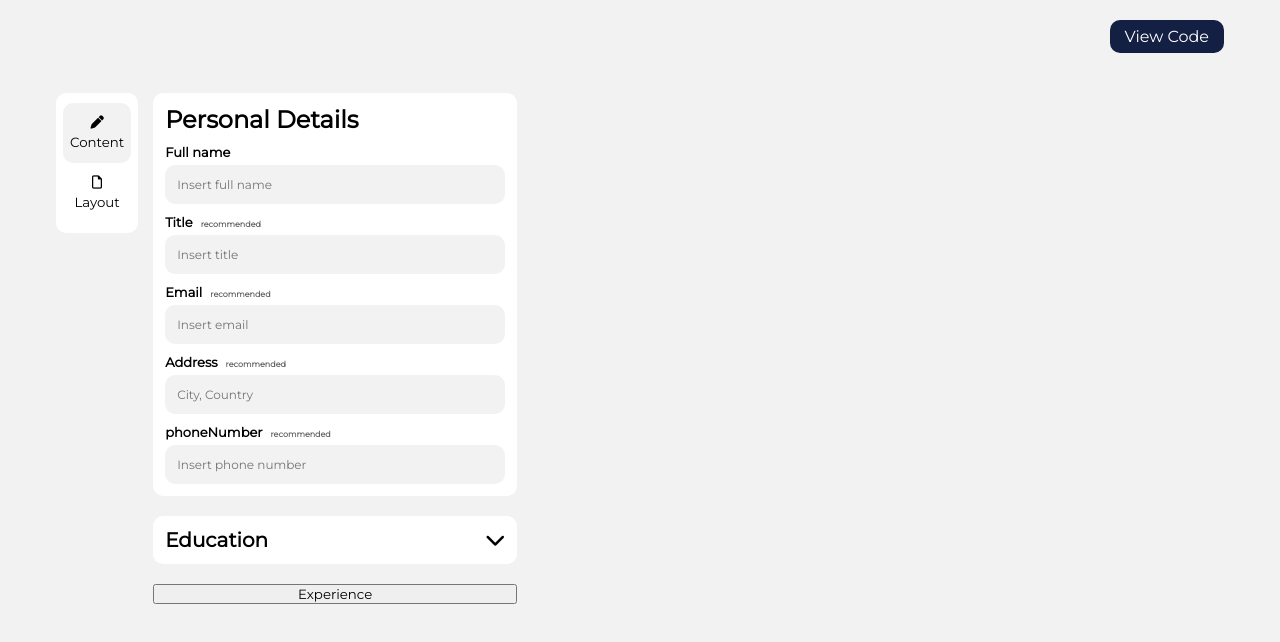
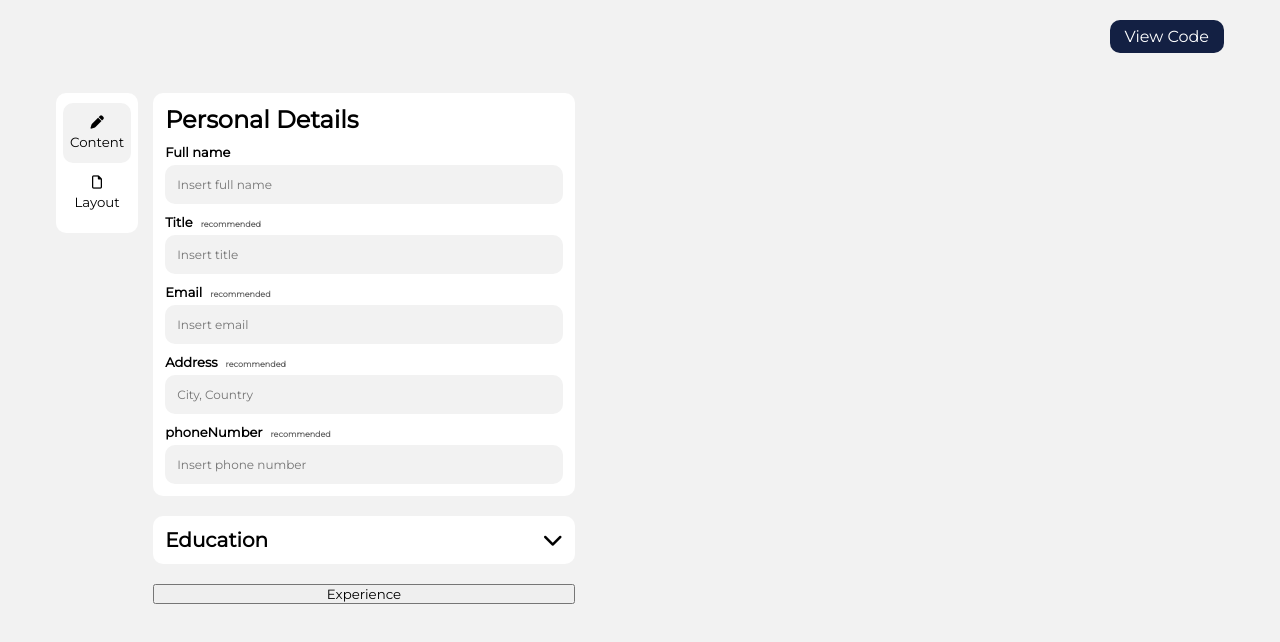
Before and after one commit to Alme08/curriculum-vitae-application, a React (Vite) app: page / in a window 1280 px wide. Shown: the top 642 px of the page. Built offline with nearby package versions, Linux system fonts and the light colour scheme.

Commit message:
Add education form styles

```diff
--- a/src/styles/styles.css
+++ b/src/styles/styles.css
@@ -61,10 +61,10 @@ main{
 }
 
 main > section{
-    width: 60%;
+    width: 55%;
 }
 main > .edit{
-    width: 40%;
+    width: 45%;
     display: flex;
     gap: 15px;
 }
@@ -116,28 +116,34 @@ main > .edit > .sidebar > .selected{
     gap: 10px;
     width: auto;
 }
-.cv-form > .personal-info > form{
+.cv-form > .personal-info > form,
+.cv-form > div > .sectionOpen > .form{
     display: flex;
     flex-direction: column;
     gap: 10px;
+    width: 100%;
 }
-.cv-form > .personal-info > form > div{
+.cv-form > .personal-info > form > div,
+.cv-form > div > .sectionOpen > .form > div{
     display: flex;
     flex-direction: column;
     gap: 5px;
 }
-.cv-form > .personal-info > form > div > label{
+.cv-form > .personal-info > form > div > label,
+.cv-form > div > .sectionOpen > .form > div label{
     font-size: 13px;
     font-weight: bold;
     /* display: flex;
     gap: 10px; */
 }
-.cv-form > .personal-info > form > div > label > span{
+.cv-form > .personal-info > form > div > label > span,
+.cv-form > div > .sectionOpen > .form > div label > span{
     padding: 8px;
     font-size: 8px;
     color: #626262;
 }
-.cv-form > .personal-info > form > div > input{
+.cv-form > .personal-info > form > div > input,
+.cv-form > div > .sectionOpen > .form > div input{
     padding: 10px;
     background-color: #f2f2f2;
     border: 2px solid transparent;
@@ -146,7 +152,8 @@ main > .edit > .sidebar > .selected{
     outline: none;
     transition: border-color 200ms ease-in-out;
 }
-.cv-form > .personal-info > form > div > input:focus{
+.cv-form > .personal-info > form > div > input:focus,
+.cv-form > div > .sectionOpen > .form > div input:focus{
     border-color: blue;
     box-shadow: 0px 3px 15px rgba(59, 131, 246, 0.2);
 }
@@ -167,7 +174,8 @@ main > .edit > .sidebar > .selected{
     cursor: pointer;
 }
 .cv-form > div > .educationSection.open{
-    border-radius: 10px 10px 0px 0px
+    border-radius: 10px 10px 0px 0px;
+    width: 100%;
 }
 .cv-form > div > .educationSection > i{
     transition: transform 250ms ease-in;
@@ -179,6 +187,7 @@ main > .edit > .sidebar > .selected{
     background-color: #ffffff;
     border-radius: 0 0 10px 10px;
     display: flex;
+    gap: 10px;
     flex-direction: column;
     align-items: center;
     padding: 12px;
@@ -194,3 +203,39 @@ main > .edit > .sidebar > .selected{
     font-weight: bold;
     cursor: pointer;
 }
+.cv-form > div > .sectionOpen > .form > .flex{
+    display: flex;
+    flex-direction: row;
+    gap: 5px;
+}
+.cv-form > div > .sectionOpen > .form > .flex > div{
+    width: 50%;
+}
+.cv-form > div > .sectionOpen > .form > .flex > div > input {
+    width: -webkit-fill-available;
+}
+.cv-form > div > .sectionOpen > .form > .buttons {
+    display: flex;
+    flex-direction: row;
+    justify-content: space-between;
+}
+.cv-form > div > .sectionOpen > .form > .buttons button{
+    padding: 5px 14px;
+    font-family: 'Montserrat', sans-serif;
+    font-size: 12px;
+    font-weight: bold;
+    border: 1px solid #626262;
+    border-radius: 5px;
+    color: #626262;
+    background-color: #ffffff;
+    cursor: pointer;
+}
+.cv-form > div > .sectionOpen > .form > .buttons > div{
+    display: flex;
+    gap: 5px;
+}
+.cv-form > div > .sectionOpen > .form > .buttons > div .save{
+    background-color: #132043;
+    color: #ffffff;
+    cursor: pointer;
+}
```
